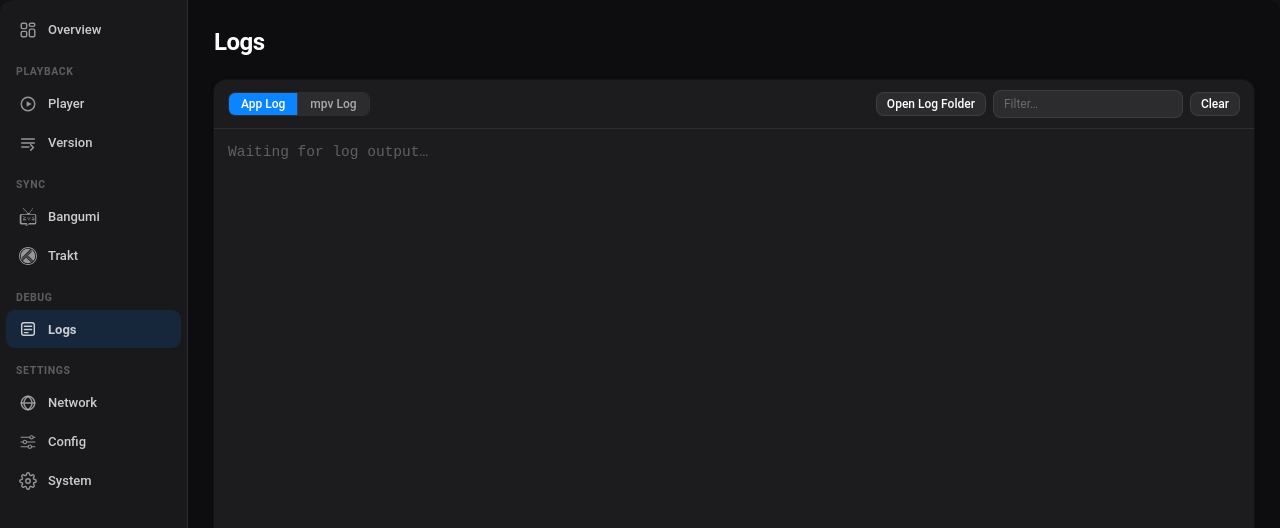
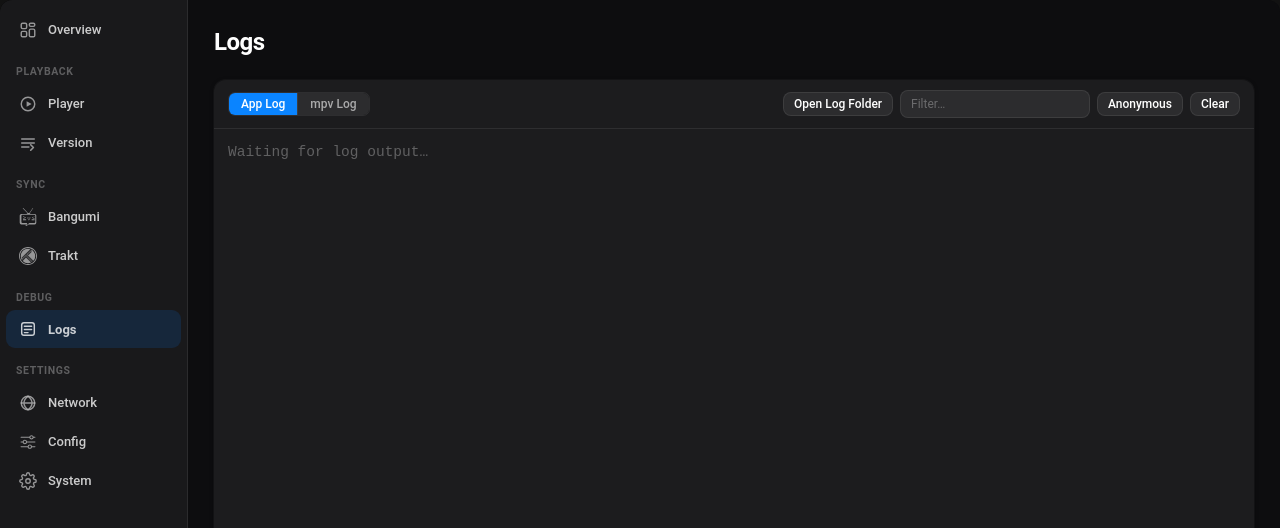
Before and after one commit to PiliPili-Team/etlp, a React (Vite) app in the folder etlp-gui/: page / in a window 1280 px wide. Both pictures are taken after a click on the element "Logs". Shown: the top 528 px of the page. Built offline with nearby package versions, Linux system fonts and the light colour scheme.

Commit message:
feat(gui): add display-only anonymous mode to the logs view

```diff
--- a/etlp-gui/src/i18n/en.ts
+++ b/etlp-gui/src/i18n/en.ts
@@ -305,6 +305,9 @@ export const en: typeof zhCN = {
     logs_scroll_older: "Scroll up to load older logs",
     logs_open_folder: "Open Log Folder",
     logs_pick_mpv: "Choose mpv Log",
+    logs_anon: "Anonymous",
+    logs_anon_title:
+        "Hide device id, tokens, IPs, user id, URL host and Bangumi / Trakt usernames in the view only, handy for sharing screenshots; the log file is untouched — file redaction still follows the “Sensitive text” switch",
 
     // About modal
     about_thanks: "Credits",
--- a/etlp-gui/src/i18n/zh-CN.ts
+++ b/etlp-gui/src/i18n/zh-CN.ts
@@ -286,6 +286,9 @@ export const zhCN = {
     logs_scroll_older: "向上滚动加载更早的日志",
     logs_open_folder: "打开日志文件夹",
     logs_pick_mpv: "选择 mpv 日志",
+    logs_anon: "匿名模式",
+    logs_anon_title:
+        "仅在界面上隐藏设备 ID、令牌、IP、用户 ID、URL 主机以及 Bangumi / Trakt 用户名，便于截图分享；不会改动日志文件，文件脱敏仍由「敏感文案」开关决定",
 
     // About modal
     about_thanks: "鸣谢",
--- a/etlp-gui/src/i18n/zh-TW.ts
+++ b/etlp-gui/src/i18n/zh-TW.ts
@@ -287,6 +287,9 @@ export const zhTW: typeof zhCN = {
     logs_scroll_older: "向上捲動載入更早的日誌",
     logs_open_folder: "開啟日誌資料夾",
     logs_pick_mpv: "選擇 mpv 日誌",
+    logs_anon: "匿名模式",
+    logs_anon_title:
+        "僅在介面上隱藏裝置 ID、權杖、IP、使用者 ID、URL 主機以及 Bangumi / Trakt 使用者名稱，便於截圖分享；不會改動日誌檔案，檔案脫敏仍由「敏感文案」開關決定",
 
     // About modal
     about_thanks: "致謝",
--- a/etlp-gui/src/pages/Logs.tsx
+++ b/etlp-gui/src/pages/Logs.tsx
@@ -46,6 +46,59 @@ interface ParsedLine {
     time: string;
     level: "info" | "warn" | "error" | "debug" | "trace" | "raw";
     content: string;
+}
+
+// Display-only anonymizer for the Logs view. Heuristically redacts values that
+// could identify a user or server when sharing a screenshot. It never touches
+// the on-disk log file — file redaction is governed by the `mix_log` setting.
+// Key=value rules cover device id, tokens and user/account names; bare IPv4
+// addresses and URL hosts are matched structurally.
+const ANON_KV_RULES: { re: RegExp; replace: string }[] = [
+    // Secrets: api_key, token, access/refresh token, X-Emby-Token, ...
+    {
+        re: /\b((?:api[_-]?key|access[_-]?token|refresh[_-]?token|token|x-emby-token|x-mediabrowser-token)["']?\s*[:=]\s*["']?)[^\s"'&,}]+/gi,
+        replace: "$1***",
+    },
+    // Bearer tokens in Authorization headers.
+    { re: /\bBearer\s+[A-Za-z0-9._-]+/gi, replace: "Bearer ***" },
+    // Device identifiers.
+    {
+        re: /\b((?:device[_-]?id|x-emby-device-id)["']?\s*[:=]\s*["']?)[^\s"'&,}]+/gi,
+        replace: "$1***",
+    },
+    // Numeric / opaque user ids (kept distinct from usernames below).
+    {
+        re: /\b((?:user[_-]?id|userid)["']?\s*[:=]\s*["']?)[^\s"'&,}]+/gi,
+        replace: "$1***",
+    },
+    // Account names, incl. Bangumi / Trakt usernames passed as key=value.
+    {
+        re: /\b((?:user[_-]?name|username|nickname)["']?\s*[:=]\s*["']?)[^\s"'&,}]+/gi,
+        replace: "$1***",
+    },
+    // Bangumi / Trakt user slug embedded in a URL path, e.g. /users/alice.
+    { re: /\/users\/[^/\s"'?]+/gi, replace: "/users/***" },
+];
+
+// Keep the scheme and the leading half of the host so the masked URL stays
+// recognizable, mirroring the file-level `mix_host_gen` placeholder.
+function maskUrlHost(line: string): string {
+    return line.replace(
+        /(https?:\/\/)([^/\s:"']+)(:\d+)?/gi,
+        (_m, scheme: string, host: string, port = "") => {
+            const keep = host.slice(0, Math.floor(host.length / 2));
+            return `${scheme}${keep}***${port}`;
+        },
+    );
+}
+
+function maskSensitive(line: string): string {
+    let out = maskUrlHost(line);
+    for (const { re, replace } of ANON_KV_RULES) {
+        out = out.replace(re, replace);
+    }
+    // Bare IPv4 addresses anywhere in the remaining text.
+    return out.replace(/\b(?:\d{1,3}\.){3}\d{1,3}\b/g, "***.***.***.***");
 }
 
 function parseLine(raw: string): ParsedLine {
@@ -110,6 +163,10 @@ export default function Logs({ active }: { active: boolean }) {
     const [autoScroll, setAutoScroll] = useState(true);
     const [filter, setFilter] = useState("");
     const [source, setSource] = useState<LogSource>("app");
+    // Display-only anonymous mode; persisted so it survives a tab switch.
+    const [anon, setAnon] = useState(
+        () => localStorage.getItem("logs_anon") === "1",
+    );
     const [paths, setPaths] = useState<LogPaths | null>(null);
     const [loadingOlder, setLoadingOlder] = useState(false);
     const [hasOlder, setHasOlder] = useState(false);
@@ -326,10 +383,11 @@ export default function Logs({ active }: { active: boolean }) {
     // expensive filtering runs at lower priority and is memoized.
     const deferredFilter = useDeferredValue(filter);
     const displayed = useMemo(() => {
-        if (!deferredFilter) return lines;
+        const base = anon ? lines.map(maskSensitive) : lines;
+        if (!deferredFilter) return base;
         const needle = deferredFilter.toLowerCase();
-        return lines.filter((l) => l.toLowerCase().includes(needle));
-    }, [lines, deferredFilter]);
+        return base.filter((l) => l.toLowerCase().includes(needle));
+    }, [lines, deferredFilter, anon]);
 
     // mpv view is usable when a default log exists or the user picked a file.
     const hasMpv = Boolean(effectiveMpvPath);
@@ -414,6 +472,21 @@ export default function Logs({ active }: { active: boolean }) {
                             onChange={(e) => setFilter(e.target.value)}
                         />
                         <button
+                            className={`btn${anon ? " btn-primary" : ""}`}
+                            style={{ padding: "4px 10px", fontSize: 12 }}
+                            title={t("logs_anon_title")}
+                            onClick={() => {
+                                const next = !anon;
+                                setAnon(next);
+                                localStorage.setItem(
+                                    "logs_anon",
+                                    next ? "1" : "0",
+                                );
+                            }}
+                        >
+                            {t("logs_anon")}
+                        </button>
+                        <button
                             className="btn"
                             style={{ padding: "4px 10px", fontSize: 12 }}
                             onClick={() => void clearLog()}
```
